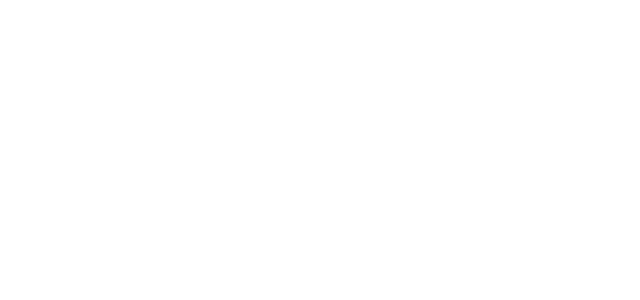
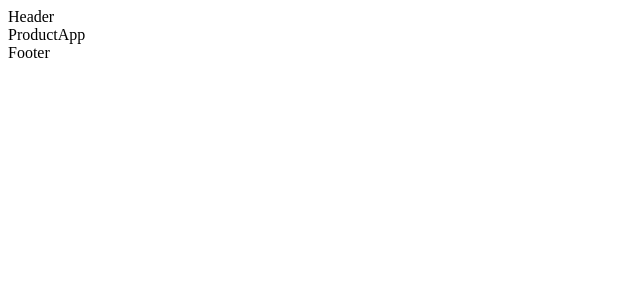
Before and after one commit to ekatera/Webshop_group_project, a React (Vite) app: page / in a window 1280 px wide. Shown: the top 300 px of the page, without its empty margins (0-640 px from the left). Built offline with nearby package versions, Linux system fonts and the light colour scheme.

Commit message:
more preliminary project structure

```diff
--- a/package.json
+++ b/package.json
@@ -12,7 +12,8 @@
   },
   "dependencies": {
     "react": "^19.2.8",
-    "react-dom": "^19.2.8"
+    "react-dom": "^19.2.8",
+    "react-router-dom": "^7.18.4"
   },
   "devDependencies": {
     "@eslint/js": "^10.0.1",
--- a/src/App.tsx
+++ b/src/App.tsx
@@ -1,8 +1,19 @@
-
+import {BrowserRouter as Router, Routes, Route} from 'react-router-dom';
+import Header from './components/Header';
+import Footer from './components/Footer';
+import ProductsApp from './components/ProductsApp';
+import DetailsApp from './components/DetailsApp';
 const App = () => {
     return (
         <div>
-
+            <Router>
+                <Header />
+                <Routes>
+                    <Route path="/" element={<ProductsApp />} />
+                    <Route path="products/detail/:id" element={<DetailsApp />} />
+                </Routes>
+                <Footer />
+            </Router>
         </div>
     )
 }
--- a/src/components/DetailsApp.tsx
+++ b/src/components/DetailsApp.tsx
@@ -0,0 +1,9 @@
+const DetailsApp = () => {
+    return (
+        <div>
+        DetailsApp
+        </div>
+    );
+};
+
+export default DetailsApp;
--- a/src/components/Footer.tsx
+++ b/src/components/Footer.tsx
@@ -0,0 +1,9 @@
+const Footer = () => {
+    return (
+        <div>
+            Footer
+        </div>
+    );
+};
+
+export default Footer;
--- a/src/components/Header.tsx
+++ b/src/components/Header.tsx
@@ -0,0 +1,9 @@
+const Header = () => {
+    return (
+        <div>
+            Header
+        </div>
+    );
+};
+
+export default Header;
--- a/src/components/ProductsApp.tsx
+++ b/src/components/ProductsApp.tsx
@@ -0,0 +1,9 @@
+const ProductsApp = () => {
+    return (
+        <div>
+            ProductApp
+        </div>
+    );
+};
+
+export default ProductsApp;
```
Also changed, not shown: 2 other files (tests, documents, lock files or other folders).
